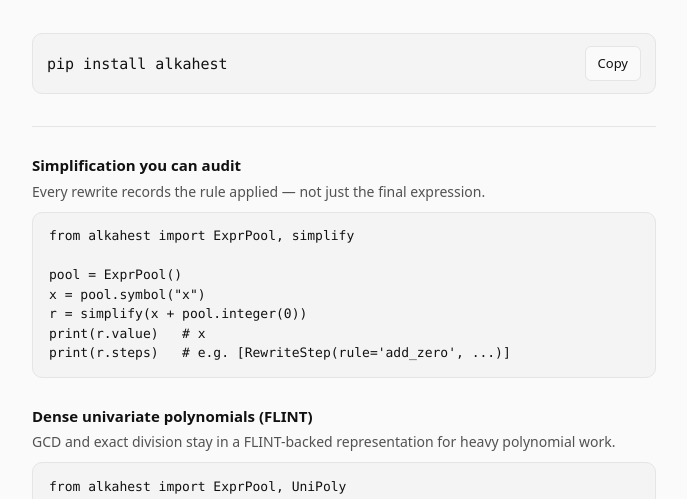
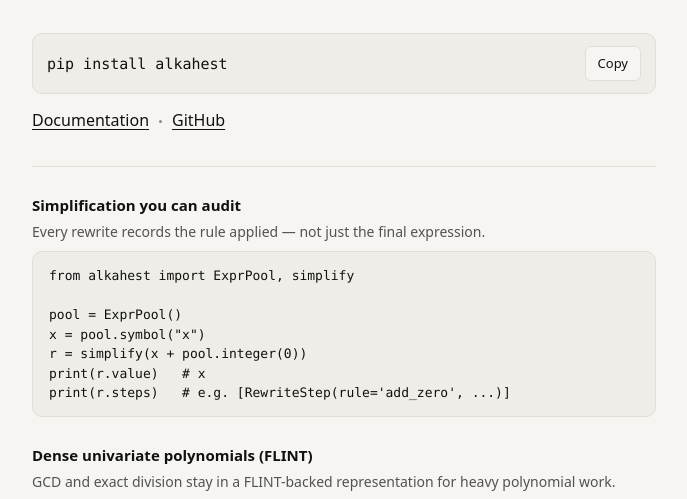
Before and after one commit to alkahest-cas/alkahest-cas.github.io, a website: page index.html in a window 1280 px wide. Shown: the part 229-728 px from the top of the page, without its empty margins (296-983 px from the left). Drawn offline with Linux system fonts and the light colour scheme.

Commit message:
ui update

```diff
--- a/index.html
+++ b/index.html
@@ -25,6 +25,11 @@
           </button>
         </div>
         <p id="copy-hint" class="hint" role="status" aria-live="polite" hidden></p>
+        <nav class="links" aria-label="Project links">
+          <a href="https://alkahest-cas.github.io/alkahest/">Documentation</a>
+          <span class="dot" aria-hidden="true"></span>
+          <a href="https://github.com/alkahest-cas/alkahest">GitHub</a>
+        </nav>
       </section>
 
       <section class="examples" aria-label="Code examples">
@@ -74,12 +79,6 @@
 ys = numpy_eval(f, xs)</code></pre>
         </article>
       </section>
-
-      <nav class="links" aria-label="Project links">
-        <a href="https://alkahest-cas.github.io/alkahest/">Documentation</a>
-        <span class="dot" aria-hidden="true"></span>
-        <a href="https://github.com/alkahest-cas/alkahest">GitHub</a>
-      </nav>
     </main>
     <script>
       const cmd = document.getElementById("pip-cmd").textContent;
--- a/src/styles.css
+++ b/src/styles.css
@@ -1,22 +1,10 @@
 :root {
-  color-scheme: light dark;
-  --bg: #fafafa;
+  --bg: #f6f5f2;
   --fg: #111;
   --muted: #525252;
-  --border: #e5e5e5;
-  --code-bg: #f4f4f5;
+  --border: #e0ded6;
+  --code-bg: #eeede7;
   --brand: #c41e3a;
-}
-
-@media (prefers-color-scheme: dark) {
-  :root {
-    --bg: #0a0a0a;
-    --fg: #f5f5f5;
-    --muted: #a3a3a3;
-    --border: #262626;
-    --code-bg: #171717;
-    --brand: #f87171;
-  }
 }
 
 *,
@@ -112,6 +100,10 @@
   color: var(--muted);
 }
 
+.install .links {
+  margin-top: 0.875rem;
+}
+
 .examples {
   margin: 0 0 2.5rem;
   padding-top: 1.75rem;
--- a/styles.css
+++ b/styles.css
@@ -1,22 +1,10 @@
 :root {
-  color-scheme: light dark;
-  --bg: #fafafa;
+  --bg: #f6f5f2;
   --fg: #111;
   --muted: #525252;
-  --border: #e5e5e5;
-  --code-bg: #f4f4f5;
+  --border: #e0ded6;
+  --code-bg: #eeede7;
   --brand: #c41e3a;
-}
-
-@media (prefers-color-scheme: dark) {
-  :root {
-    --bg: #0a0a0a;
-    --fg: #f5f5f5;
-    --muted: #a3a3a3;
-    --border: #262626;
-    --code-bg: #171717;
-    --brand: #f87171;
-  }
 }
 
 *,
@@ -112,6 +100,10 @@
   color: var(--muted);
 }
 
+.install .links {
+  margin-top: 0.875rem;
+}
+
 .examples {
   margin: 0 0 2.5rem;
   padding-top: 1.75rem;
```
Also changed, not shown: src/index.html (+5 -6 lines).
